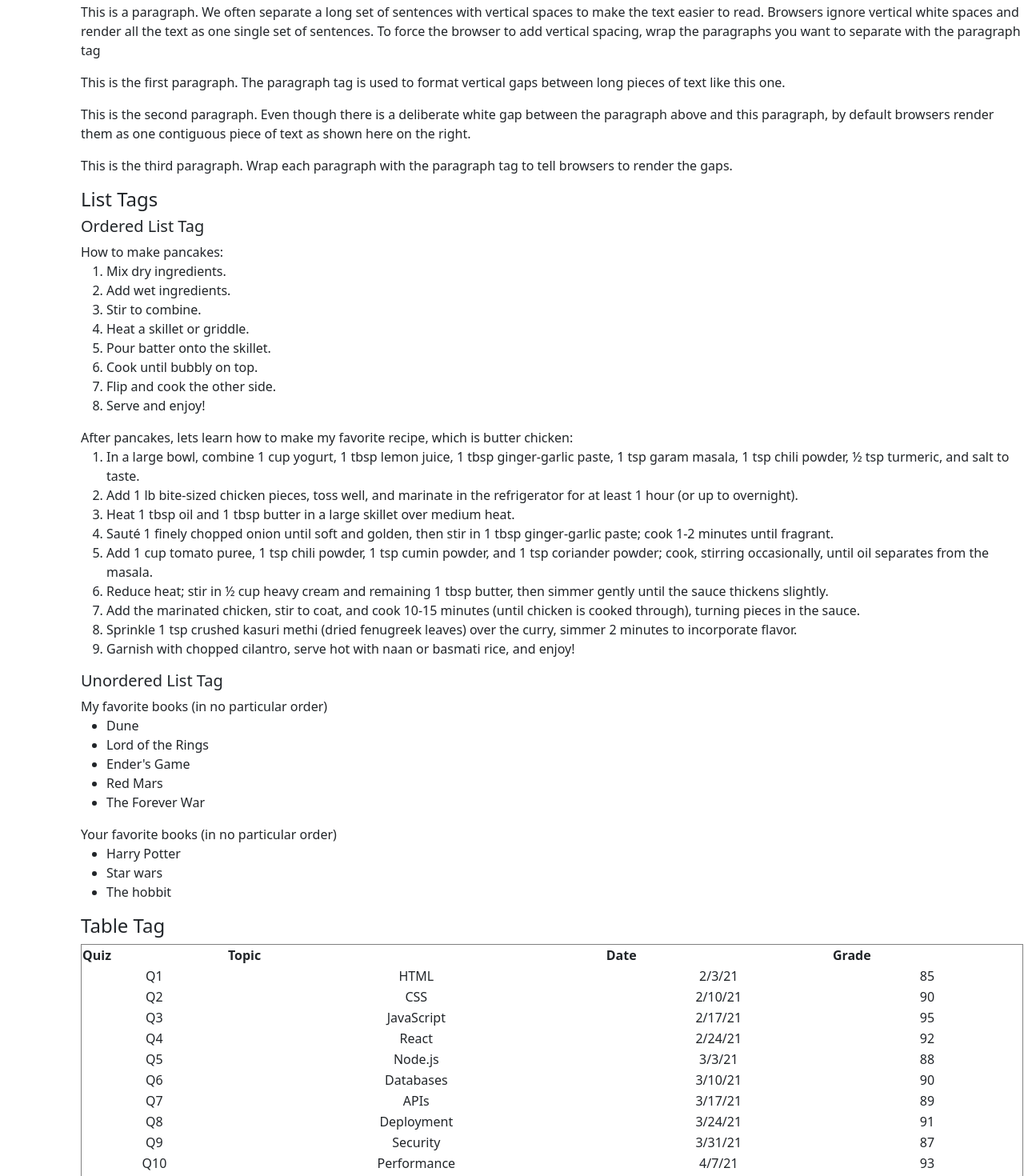
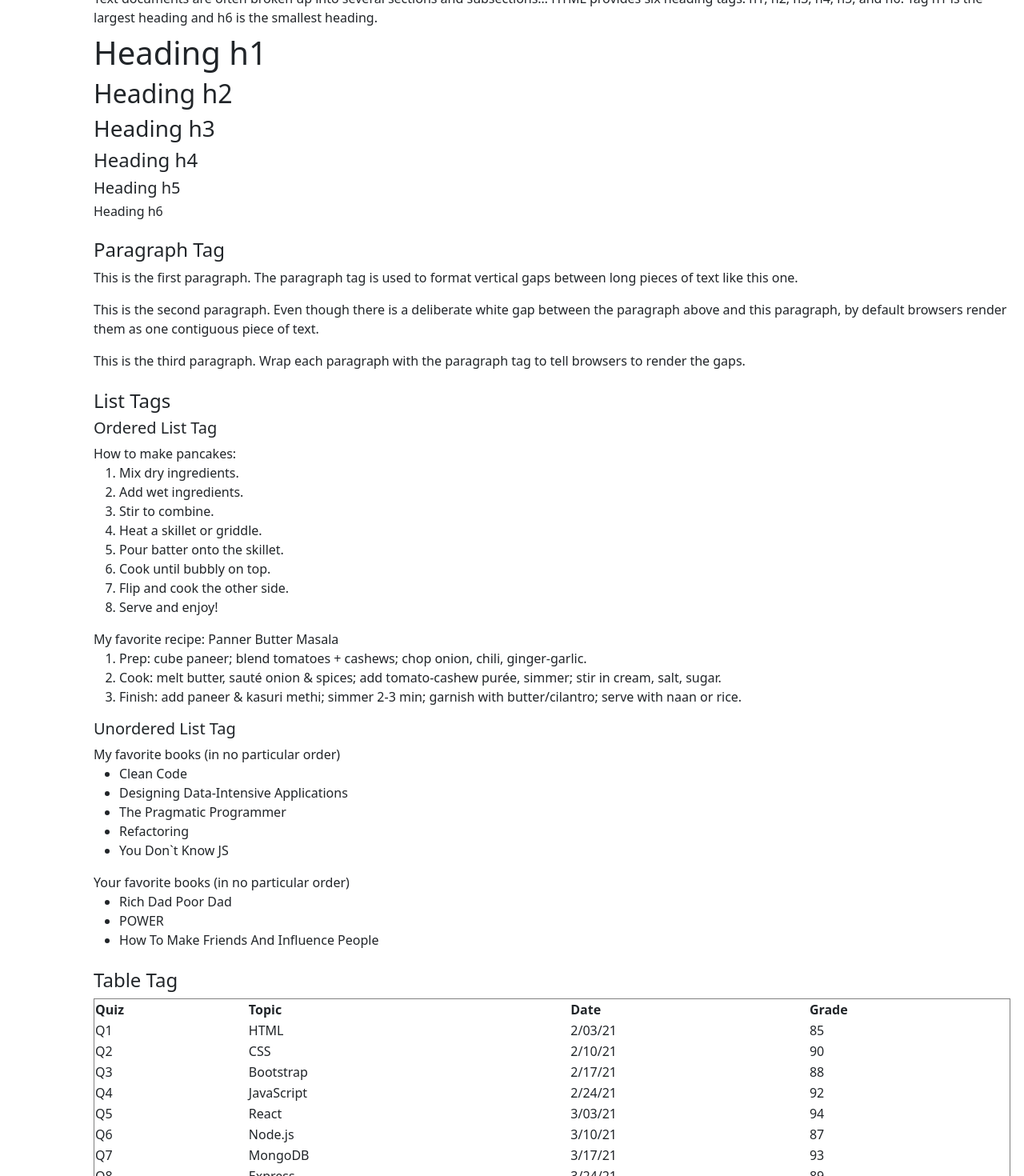
Before and after one commit to VIKAS0804/kambaz-next-js1, a Next.js app: page /Labs/Lab1 in a window 1280 px wide. Shown: the part 280-1750 px from the top of the page at 80% size. Built offline with nearby package versions, Linux system fonts and the light colour scheme.

Commit message:
close to final changes

```diff
--- a/src/app/Labs/Lab1/page.tsx
+++ b/src/app/Labs/Lab1/page.tsx
@@ -2,55 +2,63 @@
 
 export default function Lab1() {
   return (
-    <div id="wd-lab1">
+    <div id="wd-lab1" style={{ padding: 16 }}>
       <h2>Lab 1</h2>
+      {/* Put this right under <h2>Lab 1</h2> in app/Labs/Lab1/page.tsx */}
+      <div id="wd-lab1-landing" style={{ margin: "12px 0" }}>
+        <p>
+          <strong>Your name:</strong> <em>VIKAS NERIYANURU</em>
+        </p>
+        <p>
+          <strong>Section:</strong>{" "}
+          <em>Fall 2025 Semester Section Number: 05</em>
+        </p>
+        <p>
+          <a
+            href="https://github.com/VIKAS0804"
+            target="_blank"
+            rel="noopener noreferrer"
+          >
+            <strong>GitHub (profile)</strong>
+          </a>
+        </p>
+      </div>
 
       <h3>HTML Examples</h3>
 
       <div id="wd-h-tag">
         <h4>Heading Tags</h4>
         Text documents are often broken up into several sections and
-        subsections. Each section is usually prefaced with a short title or
-        heading that attempts to summarize the topic of the section it precedes.
-        For instance this paragraph is preceded by the heading Heading Tags. The
-        font of the section headings are usually larger and bolder than their
-        subsection headings. This document uses headings to introduce topics
-        such as HTML Documents, HTML Tags, Heading Tags, etc. HTML heading tags
-        can be used to format plain text so that it renders in a browser as
-        large headings. There are 6 heading tags for different sizes: h1, h2,
-        h3, h4, h5, and h6. Tag h1 is the largest heading and h6 is the smallest
-        heading.
+        subsections… HTML provides six heading tags: h1, h2, h3, h4, h5, and h6.
+        Tag h1 is the largest heading and h6 is the smallest heading.
+        <div style={{ marginTop: 8 }}>
+          <h1>Heading h1</h1>
+          <h2>Heading h2</h2>
+          <h3>Heading h3</h3>
+          <h4>Heading h4</h4>
+          <h5>Heading h5</h5>
+          <h6>Heading h6</h6>
+        </div>
       </div>
 
-      <div id="wd-p-tag">
+      <div id="wd-p-tag" style={{ marginTop: 24 }}>
         <h4>Paragraph Tag</h4>
-        <p id="wd-p-1">
-          This is a paragraph. We often separate a long set of sentences with
-          vertical spaces to make the text easier to read. Browsers ignore
-          vertical white spaces and render all the text as one single set of
-          sentences. To force the browser to add vertical spacing, wrap the
-          paragraphs you want to separate with the paragraph tag
-        </p>
-
         <p id="wd-p-2">
           This is the first paragraph. The paragraph tag is used to format
           vertical gaps between long pieces of text like this one.
         </p>
-
         <p id="wd-p-3">
           This is the second paragraph. Even though there is a deliberate white
           gap between the paragraph above and this paragraph, by default
-          browsers render them as one contiguous piece of text as shown here on
-          the right.
+          browsers render them as one contiguous piece of text.
         </p>
-
         <p id="wd-p-4">
           This is the third paragraph. Wrap each paragraph with the paragraph
           tag to tell browsers to render the gaps.
         </p>
       </div>
 
-      <div id="wd-lists">
+      <div id="wd-lists" style={{ marginTop: 24 }}>
         <h4>List Tags</h4>
         <h5>Ordered List Tag</h5>
         How to make pancakes:
@@ -64,66 +72,39 @@ export default function Lab1() {
           <li>Flip and cook the other side.</li>
           <li>Serve and enjoy!</li>
         </ol>
-        After pancakes, lets learn how to make my favorite recipe, which is
-        butter chicken:
-        <ol id="wd-my-favorite-recipe">
+        My favorite recipe: Panner Butter Masala
+        <ol id="wd-your-favorite-recipe">
           <li>
-            In a large bowl, combine 1 cup yogurt, 1 tbsp lemon juice, 1 tbsp
-            ginger-garlic paste, 1 tsp garam masala, 1 tsp chili powder, ½ tsp
-            turmeric, and salt to taste.
+            Prep: cube paneer; blend tomatoes + cashews; chop onion, chili,
+            ginger-garlic.
           </li>
           <li>
-            Add 1 lb bite-sized chicken pieces, toss well, and marinate in the
-            refrigerator for at least 1 hour (or up to overnight).
+            Cook: melt butter, sauté onion & spices; add tomato-cashew purée,
+            simmer; stir in cream, salt, sugar.
           </li>
           <li>
-            Heat 1 tbsp oil and 1 tbsp butter in a large skillet over medium
-            heat.
-          </li>
-          <li>
-            Sauté 1 finely chopped onion until soft and golden, then stir in 1
-            tbsp ginger-garlic paste; cook 1-2 minutes until fragrant.
-          </li>
-          <li>
-            Add 1 cup tomato puree, 1 tsp chili powder, 1 tsp cumin powder, and
-            1 tsp coriander powder; cook, stirring occasionally, until oil
-            separates from the masala.
-          </li>
-          <li>
-            Reduce heat; stir in ½ cup heavy cream and remaining 1 tbsp butter,
-            then simmer gently until the sauce thickens slightly.
-          </li>
-          <li>
-            Add the marinated chicken, stir to coat, and cook 10-15 minutes
-            (until chicken is cooked through), turning pieces in the sauce.
-          </li>
-          <li>
-            Sprinkle 1 tsp crushed kasuri methi (dried fenugreek leaves) over
-            the curry, simmer 2 minutes to incorporate flavor.
-          </li>
-          <li>
-            Garnish with chopped cilantro, serve hot with naan or basmati rice,
-            and enjoy!
+            Finish: add paneer & kasuri methi; simmer 2-3 min; garnish with
+            butter/cilantro; serve with naan or rice.
           </li>
         </ol>
         <h5>Unordered List Tag</h5>
         My favorite books (in no particular order)
         <ul id="wd-my-books">
-          <li>Dune</li>
-          <li>Lord of the Rings</li>
-          <li>Ender&apos;s Game</li>
-          <li>Red Mars</li>
-          <li>The Forever War</li>
+          <li>Clean Code</li>
+          <li>Designing Data-Intensive Applications</li>
+          <li>The Pragmatic Programmer</li>
+          <li>Refactoring</li>
+          <li>You Don`t Know JS</li>
         </ul>
         Your favorite books (in no particular order)
         <ul id="wd-your-books">
-          <li>Harry Potter</li>
-          <li>Star wars</li>
-          <li>The hobbit</li>
+          <li>Rich Dad Poor Dad</li>
+          <li>POWER</li>
+          <li>How To Make Friends And Influence People</li>
         </ul>
       </div>
 
-      <div id="wd-tables">
+      <div id="wd-tables" style={{ marginTop: 24 }}>
         <h4>Table Tag</h4>
         <table border={1} width="100%">
           <thead>
@@ -135,107 +116,122 @@ export default function Lab1() {
             </tr>
           </thead>
           <tbody>
-            <tr style={{ textAlign: "center" }}>
+            <tr>
               <td>Q1</td>
               <td>HTML</td>
-              <td>2/3/21</td>
+              <td>2/03/21</td>
               <td>85</td>
             </tr>
-            <tr style={{ textAlign: "center" }}>
+            <tr>
               <td>Q2</td>
               <td>CSS</td>
               <td>2/10/21</td>
               <td>90</td>
             </tr>
-            <tr style={{ textAlign: "center" }}>
+            <tr>
               <td>Q3</td>
+              <td>Bootstrap</td>
+              <td>2/17/21</td>
+              <td>88</td>
+            </tr>
+            <tr>
+              <td>Q4</td>
               <td>JavaScript</td>
-              <td>2/17/21</td>
-              <td>95</td>
-            </tr>
-            <tr style={{ textAlign: "center" }}>
-              <td>Q4</td>
-              <td>React</td>
               <td>2/24/21</td>
               <td>92</td>
             </tr>
-            <tr style={{ textAlign: "center" }}>
+            <tr>
               <td>Q5</td>
+              <td>React</td>
+              <td>3/03/21</td>
+              <td>94</td>
+            </tr>
+            <tr>
+              <td>Q6</td>
               <td>Node.js</td>
-              <td>3/3/21</td>
-              <td>88</td>
+              <td>3/10/21</td>
+              <td>87</td>
             </tr>
-            <tr style={{ textAlign: "center" }}>
-              <td>Q6</td>
-              <td>Databases</td>
-              <td>3/10/21</td>
-              <td>90</td>
+            <tr>
+              <td>Q7</td>
+              <td>MongoDB</td>
+              <td>3/17/21</td>
+              <td>93</td>
             </tr>
-            <tr style={{ textAlign: "center" }}>
-              <td>Q7</td>
-              <td>APIs</td>
-              <td>3/17/21</td>
+            <tr>
+              <td>Q8</td>
+              <td>Express</td>
+              <td>3/24/21</td>
               <td>89</td>
             </tr>
-            <tr style={{ textAlign: "center" }}>
-              <td>Q8</td>
-              <td>Deployment</td>
-              <td>3/24/21</td>
+            <tr>
+              <td>Q9</td>
+              <td>Next.js</td>
+              <td>3/31/21</td>
               <td>91</td>
             </tr>
-            <tr style={{ textAlign: "center" }}>
-              <td>Q9</td>
-              <td>Security</td>
-              <td>3/31/21</td>
-              <td>87</td>
-            </tr>
-            <tr style={{ textAlign: "center" }}>
+            <tr>
               <td>Q10</td>
-              <td>Performance</td>
-              <td>4/7/21</td>
-              <td>93</td>
+              <td>TypeScript</td>
+              <td>4/07/21</td>
+              <td>90</td>
             </tr>
           </tbody>
           <tfoot>
             <tr>
               <td colSpan={3}>Average</td>
-              <td align="center">90</td>
+              <td>90</td>
             </tr>
           </tfoot>
         </table>
       </div>
 
-      <div id="wd-images">
+      <div id="wd-images" style={{ marginTop: 24 }}>
         <h4>Image tag</h4>
         Loading an image from the internet: <br />
         <img
           id="wd-starship"
           width="400px"
-          src="https://www.staradvertiser.com/wp-content/uploads/2021/08/web1_Starship-gap2.jpg"
+          alt="Starship"
+          src="https://media.istockphoto.com/id/1344443930/photo/space-shuttle-rocket-launch-in-the-sky-and-clouds-to-outer-space-sky-and-clouds-spacecraft.jpg?s=2048x2048&w=is&k=20&c=NQ2Y38_lBy-ZPqQcdlwfjhYOuo8vWle8Yjdo07v-Gqw="
         />
         <br />
-        Loading a local image:
         <br />
-        <img id="wd-teslabot" src="/images/teslabot.jpg" height="200px" />
+        Loading a local image: <br />
+        <img
+          id="wd-teslabot"
+          src="/images/teslabot.jpg"
+          height="200px"
+          alt="Teslabot"
+        />
       </div>
 
-      <div id="wd-forms">
+      <div id="wd-forms" style={{ marginTop: 24 }}>
         <h4>Form Elements</h4>
+
         <form id="wd-text-fields">
           <h5>Text Fields</h5>
-          <label htmlFor="wd-text-fields-username">Username:</label>
+          <label className="label" htmlFor="wd-text-fields-username">
+            Username:
+          </label>
           <input placeholder="jdoe" id="wd-text-fields-username" /> <br />
-          <label htmlFor="wd-text-fields-password">Password:</label>
+          <label className="label" htmlFor="wd-text-fields-password">
+            Password:
+          </label>
           <input
             type="password"
-            defaultValue="123@#$asd"
+            defaultValue="secret123"
             id="wd-text-fields-password"
           />
           <br />
-          <label htmlFor="wd-text-fields-first-name">First name:</label>
+          <label className="label" htmlFor="wd-text-fields-first-name">
+            First name:
+          </label>
           <input type="text" title="John" id="wd-text-fields-first-name" />{" "}
           <br />
-          <label htmlFor="wd-text-fields-last-name">Last name:</label>
+          <label className="label" htmlFor="wd-text-fields-last-name">
+            Last name:
+          </label>
           <input
             type="text"
             placeholder="Doe"
@@ -243,15 +239,15 @@ export default function Lab1() {
             title="The last name"
             id="wd-text-fields-last-name"
           />
+          <div style={{ marginTop: 16 }}>
             <h5>Text boxes</h5>
-          <label>Biography:</label>
+            <label htmlFor="wd-textarea">Biography:</label>
             <br />
-          <textarea
-            id="wd-textarea"
-            cols={30}
-            rows={10}
-            defaultValue={`Lorem ipsum dolor sit amet, consectetur adipiscing elit, sed do eiusmod tempor incididunt ut labore et dolore magna aliqua. Ut enim ad minim veniam, quis nostrud exercitation ullamco laboris nisi ut aliquip ex ea commodo consequat. Duis aute irure dolor in reprehenderit in voluptate velit esse cillum dolore eu fugiat nulla pariatur. Excepteur sint occaecat cupidatat non proident, sunt in culpa qui officia deserunt mollit anim id est laborum.`}
-          />
+            <textarea id="wd-textarea" cols={30} rows={6}>
+              I like building web apps with Next.js and TypeScript.
+            </textarea>
+          </div>
+          <div style={{ marginTop: 16 }}>
             <h5 id="wd-buttons">Buttons</h5>
             <button
               type="button"
@@ -260,6 +256,8 @@ export default function Lab1() {
             >
               Hello World!
             </button>
+          </div>
+          <div style={{ marginTop: 16 }}>
             <h5 id="wd-radio-buttons">Radio buttons</h5>
             <label>Favorite movie genre:</label>
             <br />
@@ -274,6 +272,8 @@ export default function Lab1() {
             <br />
             <input type="radio" name="radio-genre" id="wd-radio-fantasy" />
             <label htmlFor="wd-radio-fantasy">Fantasy</label>
+          </div>
+          <div style={{ marginTop: 16 }}>
             <h5 id="wd-checkboxes">Checkboxes</h5>
             <label>Favorite movie genre:</label>
             <br />
@@ -288,9 +288,12 @@ export default function Lab1() {
             <br />
             <input type="checkbox" name="check-genre" id="wd-chkbox-fantasy" />
             <label htmlFor="wd-chkbox-fantasy">Fantasy</label>
+          </div>
+          <div style={{ marginTop: 16 }}>
             <h4 id="wd-dropdowns">Dropdowns</h4>
+
             <h5>Select one</h5>
-          <label htmlFor="wd-select-one-genre"> Favorite movie genre: </label>
+            <label htmlFor="wd-select-one-genre">Favorite movie genre:</label>
             <br />
             <select id="wd-select-one-genre" defaultValue="SCIFI">
               <option value="COMEDY">Comedy</option>
@@ -298,70 +301,79 @@ export default function Lab1() {
               <option value="SCIFI">Science Fiction</option>
               <option value="FANTASY">Fantasy</option>
             </select>
-          <h5>Select many</h5>
-          <label htmlFor="wd-select-many-genre"> Favorite movie genres: </label>
+
+            <h5 style={{ marginTop: 12 }}>Select many</h5>
+            <label htmlFor="wd-select-many-genre">Favorite movie genres:</label>
             <br />
             <select
               multiple
               id="wd-select-many-genre"
               defaultValue={["COMEDY", "SCIFI"]}
             >
-            <option value="COMEDY"> Comedy </option>
-            <option value="DRAMA"> Drama </option>
-            <option value="SCIFI"> Science Fiction </option>
-            <option value="FANTASY"> Fantasy </option>
+              <option value="COMEDY">Comedy</option>
+              <option value="DRAMA">Drama</option>
+              <option value="SCIFI">Science Fiction</option>
+              <option value="FANTASY">Fantasy</option>
             </select>
+          </div>
+          <div style={{ marginTop: 16 }}>
             <h4>Other HTML field types</h4>
-          <label htmlFor="wd-text-fields-email"> Email: </label>
+
+            <label htmlFor="wd-text-fields-email">Email:</label>
             <input
               type="email"
               placeholder="jdoe@somewhere.com"
               id="wd-text-fields-email"
             />
             <br />
-          <label htmlFor="wd-text-fields-salary-start"> Starting salary:</label>
+
+            <label htmlFor="wd-text-fields-salary-start">
+              Starting salary:
+            </label>
             <input
               type="number"
-            defaultValue="100000"
+              defaultValue={100000}
               placeholder="1000"
               id="wd-text-fields-salary-start"
             />
             <br />
-          <label htmlFor="wd-text-fields-rating"> Rating: </label>
+
+            <label htmlFor="wd-text-fields-rating">Rating:</label>
             <input
               type="range"
-            defaultValue="4"
-            max="5"
-            placeholder="Doe"
+              defaultValue={4}
+              max={5}
               id="wd-text-fields-rating"
             />
             <br />
-          <label htmlFor="wd-text-fields-dob"> Date of birth: </label>
+
+            <label htmlFor="wd-text-fields-dob">Date of birth:</label>
             <input
               type="date"
-            defaultValue="1999-08-09"
+              defaultValue="2000-01-21"
               id="wd-text-fields-dob"
             />
             <br />
+          </div>
+        </form>
+      </div>
+
+      <div id="wd-anchors" style={{ marginTop: 24 }}>
         <h4>Anchor tag</h4>
         Please{" "}
         <a href="https://www.lipsum.com" id="wd-lipsum" target="_blank">
-            click here{" "}
-          </a>
+          click here
+        </a>{" "}
         to get dummy text
         <br />
-          <h4>Github Link</h4>
-          Please{" "}
         <a
-            href="https://github.com/darshanrk18/kambaz-next-js.git"
-            id=" wd-github"
+          href="https://github.com/VIKAS0804/kambaz-next-js"
+          id="wd-github"
           target="_blank"
+          rel="noopener noreferrer"
         >
-            click here{" "}
+          My GitHub repo
         </a>
-          to go to my repository
-          <br />
-        </form>
       </div>
     </div>
   );
--- a/src/app/Labs/TOC.tsx
+++ b/src/app/Labs/TOC.tsx
@@ -30,7 +30,7 @@ export default function TOC() {
       </NavItem>
       <NavItem>
         <NavLink
-          href="https://github.com/darshanrk18"
+          href="https://github.com/VIKAS0804/"
           id="wd-github"
           target="_blank"
         >
--- a/src/app/Labs/page.tsx
+++ b/src/app/Labs/page.tsx
@@ -3,10 +3,10 @@ export default function Labs() {
   return (
     <div id="wd-labs">
       <h1>Labs</h1>
-      <p>Name: Darshan Ravindra Konnur</p>
-      <p>Section: CS 5610 Fall 2025 (Online) Section 05</p>
+      <p>Name: VIKAS NERIYANURU</p>
+      <p>Section: Fall 2025 Semester Section Number: 05</p>
       <a
-        href="https://github.com/darshanrk18/kambaz-next-js.git"
+        href="https://github.com/VIKAS0804/kambaz-next-js1.git"
         target="_blank"
       >
         My Github Repo
```
Also changed, not shown: 1 other file (tests, documents, lock files or other folders). Lines whose indentation alone changed are shown as unchanged.
